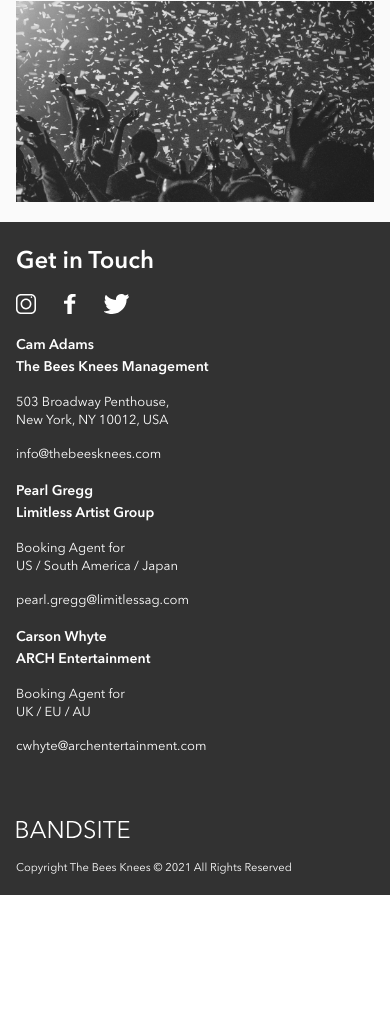
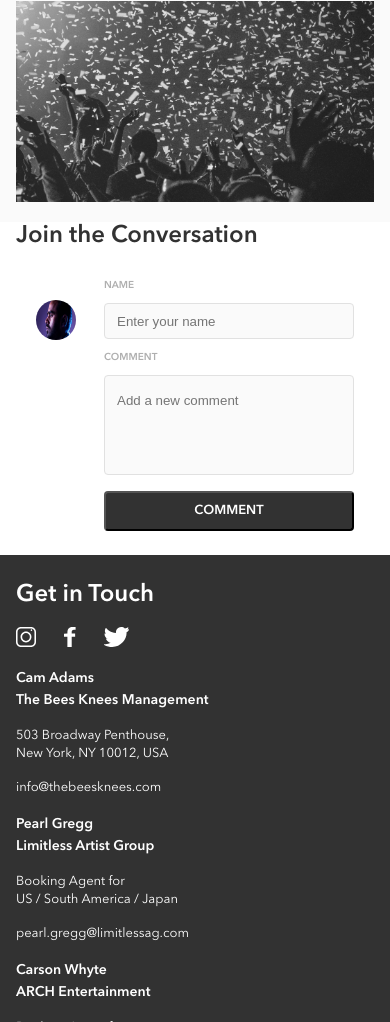
Before and after one commit to Thomasvovk/Band-Site, a plain HTML site: page index.html in a window 390 px wide. Shown: the part 2944-3966 px from the top of the page. Before the commit the page ends 3839 px from the top, so only its background shows below. Drawn offline with Linux system fonts and the light colour scheme.

Commit message:
added conversation form to mobile and desktop

```diff
--- a/index.html
+++ b/index.html
@@ -137,6 +137,34 @@
           </div>
         </div>
       </section>
+      <section class="comments-section">
+        <h2 class="comments-section__subheader">Join the Conversation</h2>
+        <div class="comments-section__container">
+          <img
+            class="comments-section__profile-image"
+            src="/assets/Images/Mohan-muruge.jpg"
+            alt="Mohan Muruge"
+          />
+          <form class="comments-section__form">
+            <p class="comments-section__form-title">NAME</p>
+            <input
+              class="comments-section__form-card"
+              type="text"
+              placeholder="Enter your name"
+            />
+            <p class="comments-section__form-title">COMMENT</p>
+            <input
+              class="comments-section__form-card comments-section__form-card--size"
+              type="text"
+              placeholder="Add a new comment"
+            />
+            <button class="comments-section__form-button" type="submit">
+              COMMENT
+            </button>
+          </form>
+        </div>
+      </section>
+      <section class="posted-comments"></section>
     </main>
 
     <!-- Band Footer -->
--- a/styles/bio.scss
+++ b/styles/bio.scss
@@ -344,6 +344,92 @@ header {
   }
 }
 
+// Comment Section
+
+.comments-section {
+  &__subheader {
+    padding: 0 0 1rem 1rem;
+    font-family: $font-demi;
+    color: $BandSite-color;
+    @include tablet {
+      @include desktop_tablet_section-header;
+      font-family: $font-demi;
+      padding: 2.25rem;
+    }
+  }
+  &__profile-image {
+    display: inline-block;
+    width: 2.5rem;
+    height: 2.5rem;
+    border-radius: 50%;
+    margin-top: 2.0625rem;
+    @include tablet {
+      width: 3.125rem;
+      height: 3.125rem;
+    }
+  }
+  &__form {
+    margin-left: 0.25rem;
+  }
+
+  &__container {
+    display: flex;
+    justify-content: space-evenly;
+    gap: 0.25rem;
+    margin-left: 1rem;
+    margin-right: 1rem;
+    @include tablet {
+      margin-left: 2.25rem;
+      margin-right: 36px;
+      justify-content: center;
+    }
+  }
+
+  &__form-title {
+    @include labels-buttons;
+    padding: 0.5rem 0 0.5rem 0;
+    color: $Silver-color;
+    font-family: "Avenir Next Demi";
+    @include tablet {
+    }
+  }
+  &__form-card {
+    height: 2.25rem;
+    padding: 0.75rem;
+    border: 1px solid #e1e1e1;
+    border-radius: 0.25rem;
+    background-color: $Alabaster-color;
+    width: 250px;
+    @include tablet {
+      height: 3rem;
+      width: 34.375rem;
+      padding: 1rem;
+    }
+  }
+  &__form-card--size {
+    height: 6.25rem;
+    padding-top: 0;
+    padding-bottom: 3.125rem;
+  }
+
+  &__form-button {
+    display: block;
+    height: 2.5rem;
+    width: 100%;
+    border-radius: 0.25rem;
+    margin: 1rem 0 0 0;
+    background-color: $BandSite-color;
+    color: $White-color;
+    @include labels-buttons;
+    font-family: "Avenir Next Demi";
+    font-size: 0.8125rem;
+    margin-bottom: 1.5rem;
+    @include tablet {
+      width: 25%;
+    }
+  }
+}
+
 // Footer Section
 
 footer {
```
Also changed, not shown: styles/bio.css.
